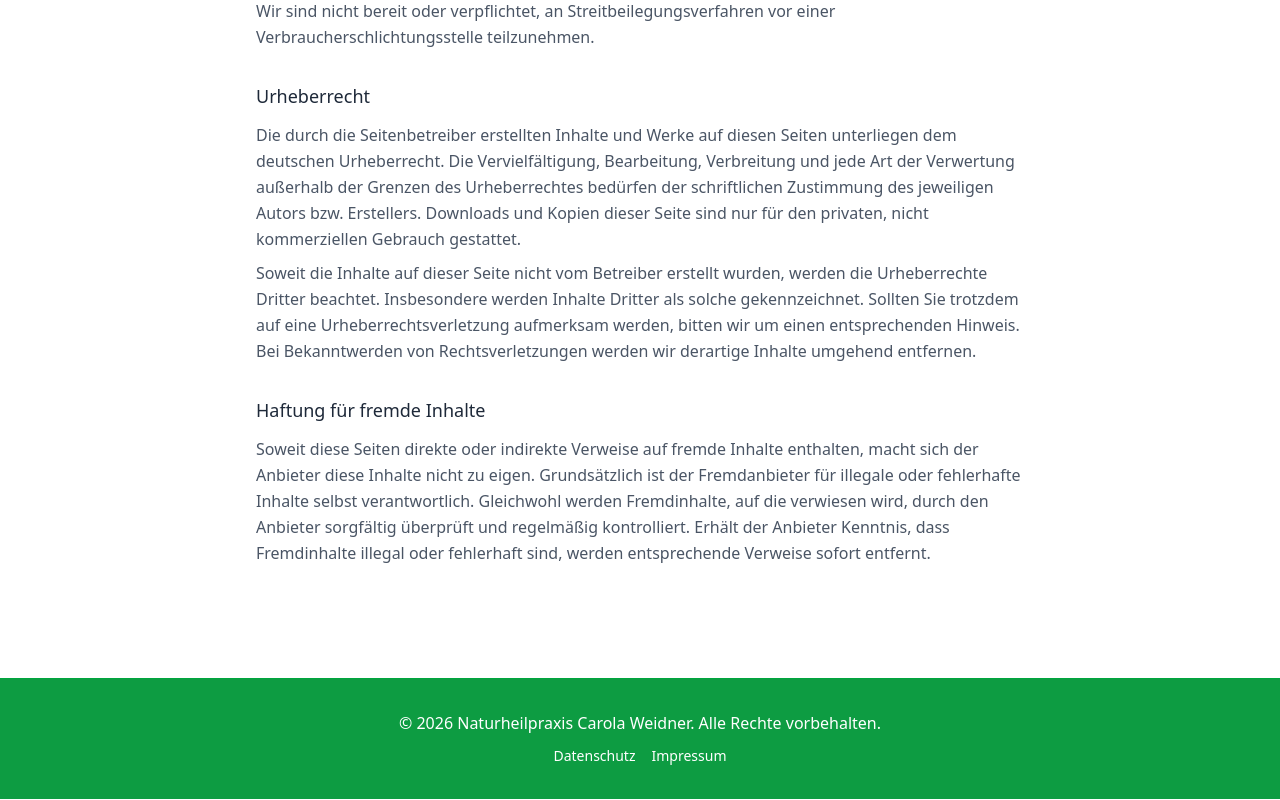
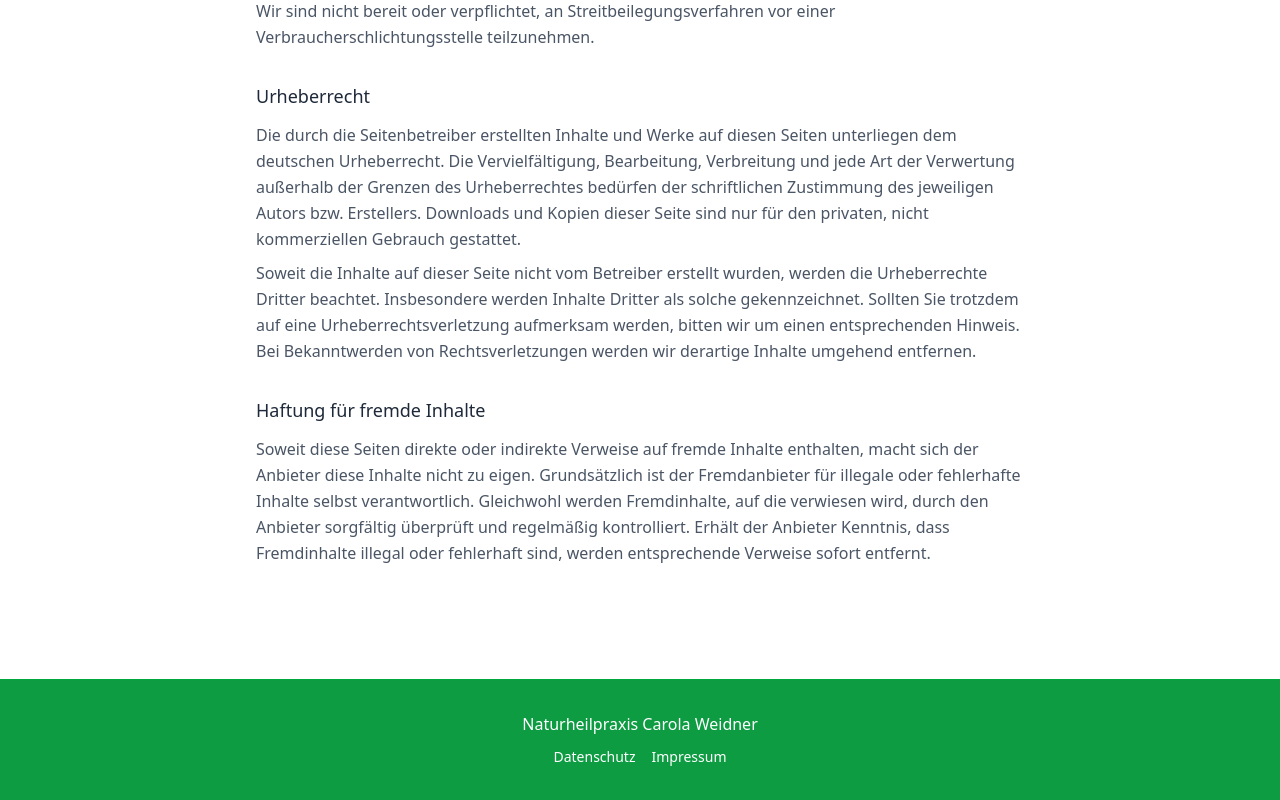
Before and after one commit to sweidner2001/WebsiteHPWeidner, a Next.js app: page /impressum in a window 1280 px wide. Shown: the part 1557-2357 px from the top of the page. Built offline with nearby package versions, Linux system fonts and the light colour scheme.

Commit message:
Mod: Footer outsourced

```diff
--- /dev/null
+++ b/src/app/components/footer/Footer.tsx
@@ -0,0 +1,17 @@
+import Link from 'next/link';
+
+export default function Footer() {
+    return (
+        <footer className="bg-[#0d9c42] py-8 border-t border-green-600 mt-[1px]">
+            <div className="container mx-auto px-6 text-center">
+                <p className="text-white font-light">Naturheilpraxis Carola Weidner</p>
+                <div className="mt-2">
+                    <Link href="/datenschutz"
+                          className="text-white hover:text-green-200 text-sm font-light mx-2">Datenschutz</Link>
+                    <Link href="/impressum"
+                          className="text-white hover:text-green-200 text-sm font-light mx-2">Impressum</Link>
+                </div>
+            </div>
+        </footer>
+    );
+}
--- a/src/app/datenschutz/page.tsx
+++ b/src/app/datenschutz/page.tsx
@@ -1,6 +1,7 @@
 'use client';
 import React from 'react';
 import Link from 'next/link';
+import Footer from '@/app/components/footer/Footer';
 
 export default function Datenschutz() {
     return (
@@ -45,7 +46,7 @@ export default function Datenschutz() {
                         <p className="text-gray-600 font-light leading-relaxed">
                             <span className="font-normal">Wer ist verantwortlich für die Datenerfassung auf dieser Website?</span><br />
                             Die Datenverarbeitung auf dieser Website erfolgt durch den Websitebetreiber. Dessen Kontaktdaten
-                            können Sie dem Abschnitt „Hinweis zur verantwortlichen Stelle" in dieser Datenschutzerklärung entnehmen.
+                            können Sie dem Abschnitt &bdquo;Hinweis zur verantwortlichen Stelle&ldquo; in dieser Datenschutzerklärung entnehmen.
                         </p>
 
                         <p className="text-gray-600 font-light leading-relaxed mt-2">
@@ -237,7 +238,7 @@ export default function Datenschutz() {
                             Diese Seite nutzt aus Sicherheitsgründen und zum Schutz der Übertragung vertraulicher Inhalte,
                             wie zum Beispiel Bestellungen oder Anfragen, die Sie an uns als Seitenbetreiber senden, eine
                             SSL- bzw. TLS-Verschlüsselung. Eine verschlüsselte Verbindung erkennen Sie daran, dass die
-                            Adresszeile des Browsers von „http://" auf „https://" wechselt und an dem Schloss-Symbol in
+                            Adresszeile des Browsers von &bdquo;http://&ldquo; auf &bdquo;https://&ldquo; wechselt und an dem Schloss-Symbol in
                             Ihrer Browserzeile.
                         </p>
                         <p className="text-gray-600 font-light leading-relaxed mt-2">
@@ -323,7 +324,7 @@ export default function Datenschutz() {
                         <h3 className="text-base font-medium text-gray-800 mt-4 mb-2">Google Maps</h3>
                         <p className="text-gray-600 font-light leading-relaxed">
                             Diese Seite nutzt den Kartendienst Google Maps. Anbieter ist die Google Ireland Limited
-                            („Google"), Gordon House, Barrow Street, Dublin 4, Irland.
+                            (&bdquo;Google&ldquo;), Gordon House, Barrow Street, Dublin 4, Irland.
                         </p>
                         <p className="text-gray-600 font-light leading-relaxed mt-2">
                             Zur Nutzung der Funktionen von Google Maps ist es notwendig, Ihre IP-Adresse zu speichern.
@@ -384,17 +385,7 @@ export default function Datenschutz() {
                 </div>
             </main>
 
-            {/* Footer */}
-            <footer className="bg-[#0d9c42] py-8 border-t border-green-600">
-                <div className="container mx-auto px-6 text-center">
-                    <p className="text-white font-light">&copy; {new Date().getFullYear()} Naturheilpraxis Carola Weidner.
-                        Alle Rechte vorbehalten.</p>
-                    <div className="mt-2">
-                        <Link href="/datenschutz" className="text-white hover:text-green-200 text-sm font-light mx-2">Datenschutz</Link>
-                        <Link href="/impressum" className="text-white hover:text-green-200 text-sm font-light mx-2">Impressum</Link>
-                    </div>
-                </div>
-            </footer>
+            <Footer />
         </div>
     );
 }
--- a/src/app/impressum/page.tsx
+++ b/src/app/impressum/page.tsx
@@ -1,6 +1,7 @@
 'use client';
 import React from 'react';
 import Link from 'next/link';
+import Footer from '@/app/components/footer/Footer';
 
 export default function Impressum() {
     return (
@@ -202,17 +203,7 @@ export default function Impressum() {
                 </div>
             </main>
 
-            {/* Footer */}
-            <footer className="bg-[#0d9c42] py-8 border-t border-green-600">
-                <div className="container mx-auto px-6 text-center">
-                    <p className="text-white font-light">&copy; {new Date().getFullYear()} Naturheilpraxis Carola Weidner.
-                        Alle Rechte vorbehalten.</p>
-                    <div className="mt-2">
-                        <Link href="/datenschutz" className="text-white hover:text-green-200 text-sm font-light mx-2">Datenschutz</Link>
-                        <Link href="/impressum" className="text-white hover:text-green-200 text-sm font-light mx-2">Impressum</Link>
-                    </div>
-                </div>
-            </footer>
+            <Footer />
         </div>
     );
 }
--- a/src/app/page.tsx
+++ b/src/app/page.tsx
@@ -1,6 +1,7 @@
 'use client';
 import Image from 'next/image';
 import Link from 'next/link';
+import Footer from '@/app/components/footer/Footer';
 import React, {useState, useEffect, type ReactNode} from 'react';
 import Header2 from '@/app/components/header/Header_2';
 import HeroSection from '@/app/components/hero/HeroSection';
@@ -384,20 +385,7 @@ const NaturheilpraxisWebsite = () => {
         {/*</section>*/}
 
 
-        {/* Footer */}
-        <footer className="bg-[#0d9c42] py-8 border-t border-green-600 mt-[1px]">
-          <div className="container mx-auto px-6 text-center">
-            <p className="text-white font-light">&copy; {new Date().getFullYear()} Naturheilpraxis
-              [Name].
-              Alle Rechte vorbehalten.</p>
-            <div className="mt-2">
-              <Link href="/datenschutz"
-                 className="text-white hover:text-green-200 text-sm font-light mx-2">Datenschutz</Link>
-              <Link href="/impressum"
-                 className="text-white hover:text-green-200 text-sm font-light mx-2">Impressum</Link>
-            </div>
-          </div>
-        </footer>
+        <Footer />
       </div>
   );
 };
```
